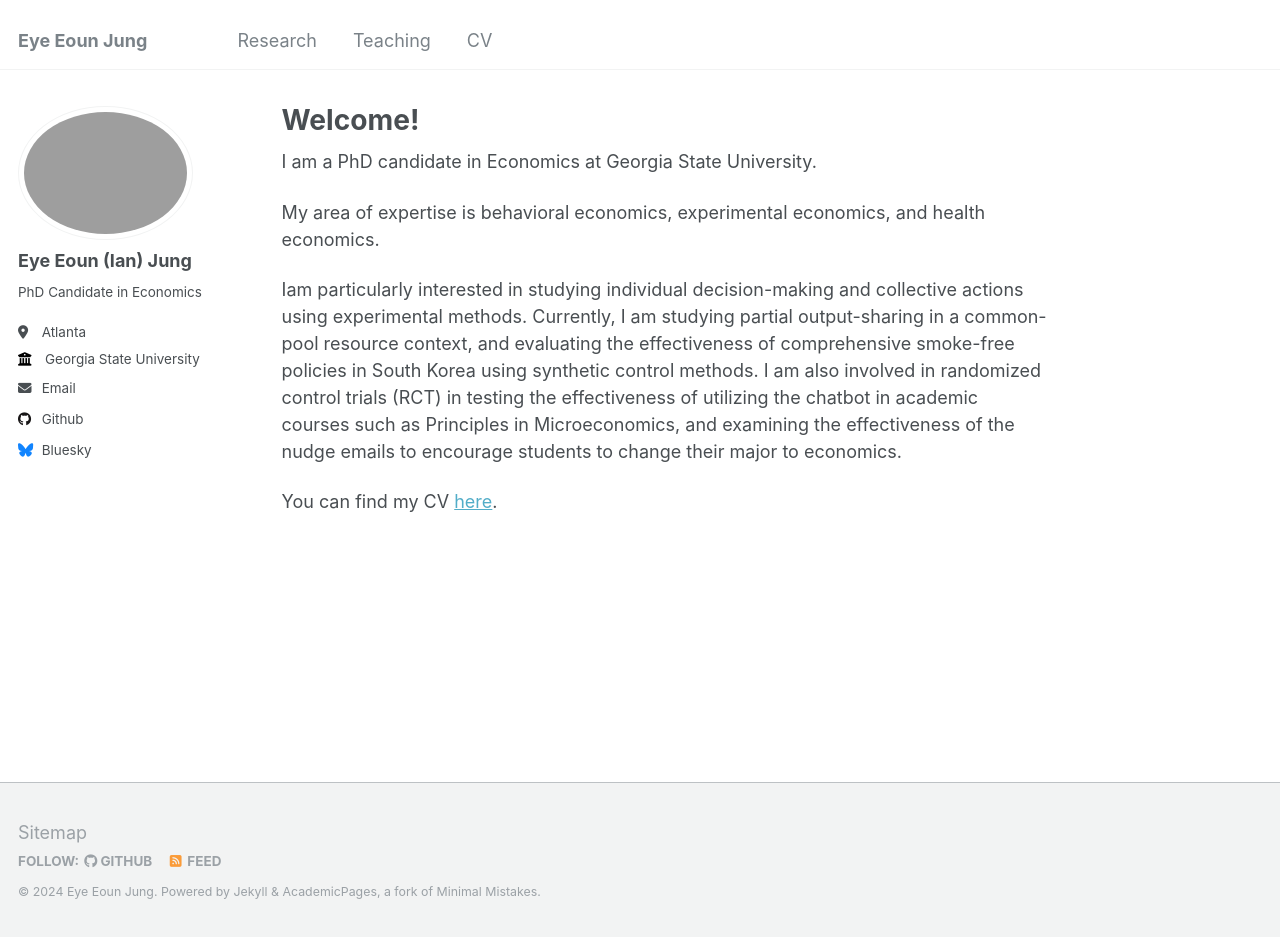
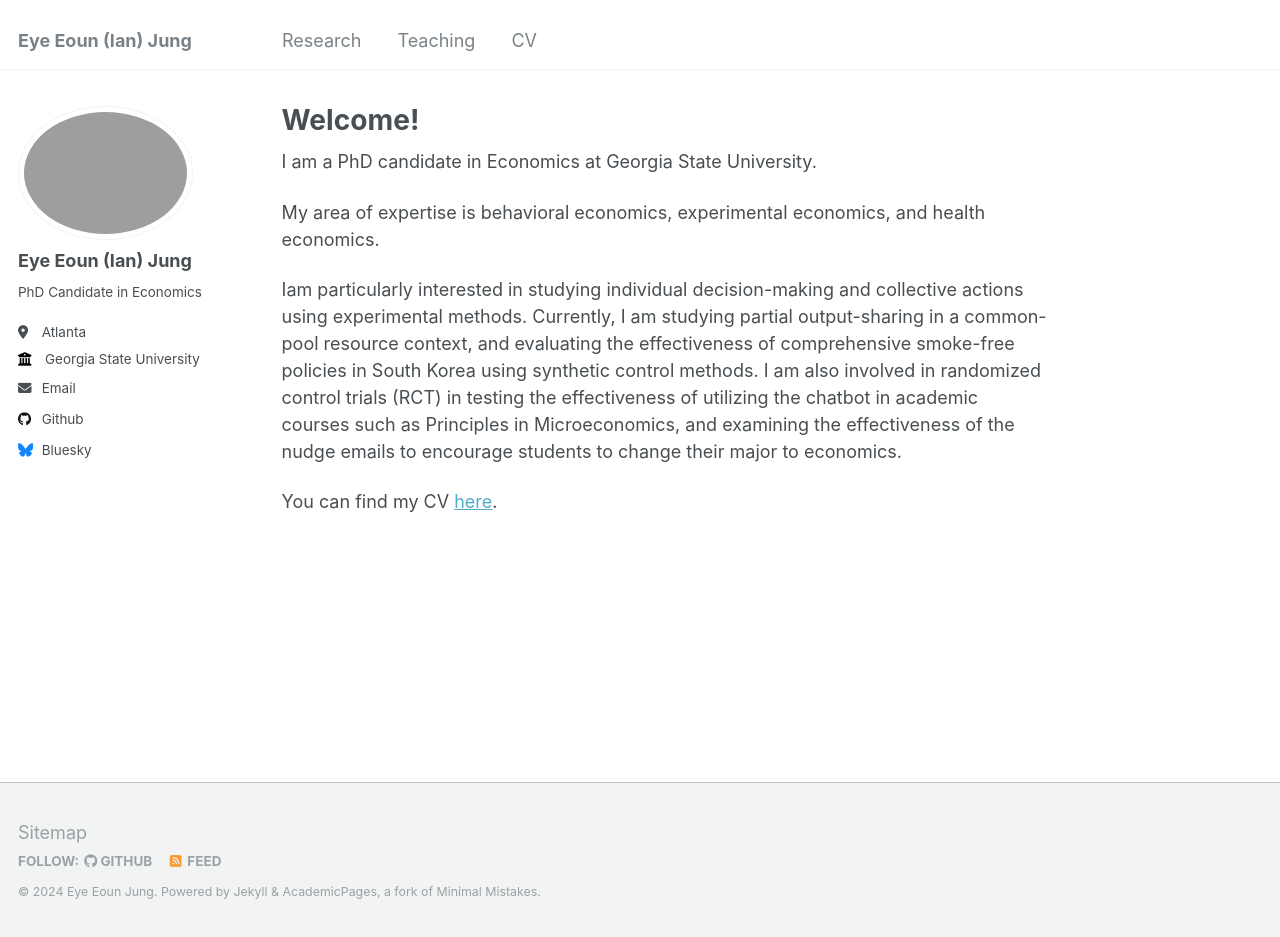
Before and after one commit to ejung11/ejung11.github.io, a Jekyll site: the page built from _pages/about.md, in a window 1280 px wide and 937 px high. Built offline with Jekyll 4.4.1, drawn with Linux system fonts in a browser that asks for light colours.

Commit message:
Add files via upload

```diff
--- a/_config.yml
+++ b/_config.yml
@@ -8,7 +8,7 @@
 
 # Basic Site Settings
 locale                   : "en-US"
-title                    : "Eye Eoun Jung"
+title                    : "Eye Eoun (Ian) Jung"
 title_separator          : "-"
 name                     : &name "Eye Eoun Jung"
 description              : &description "personal description"
```
